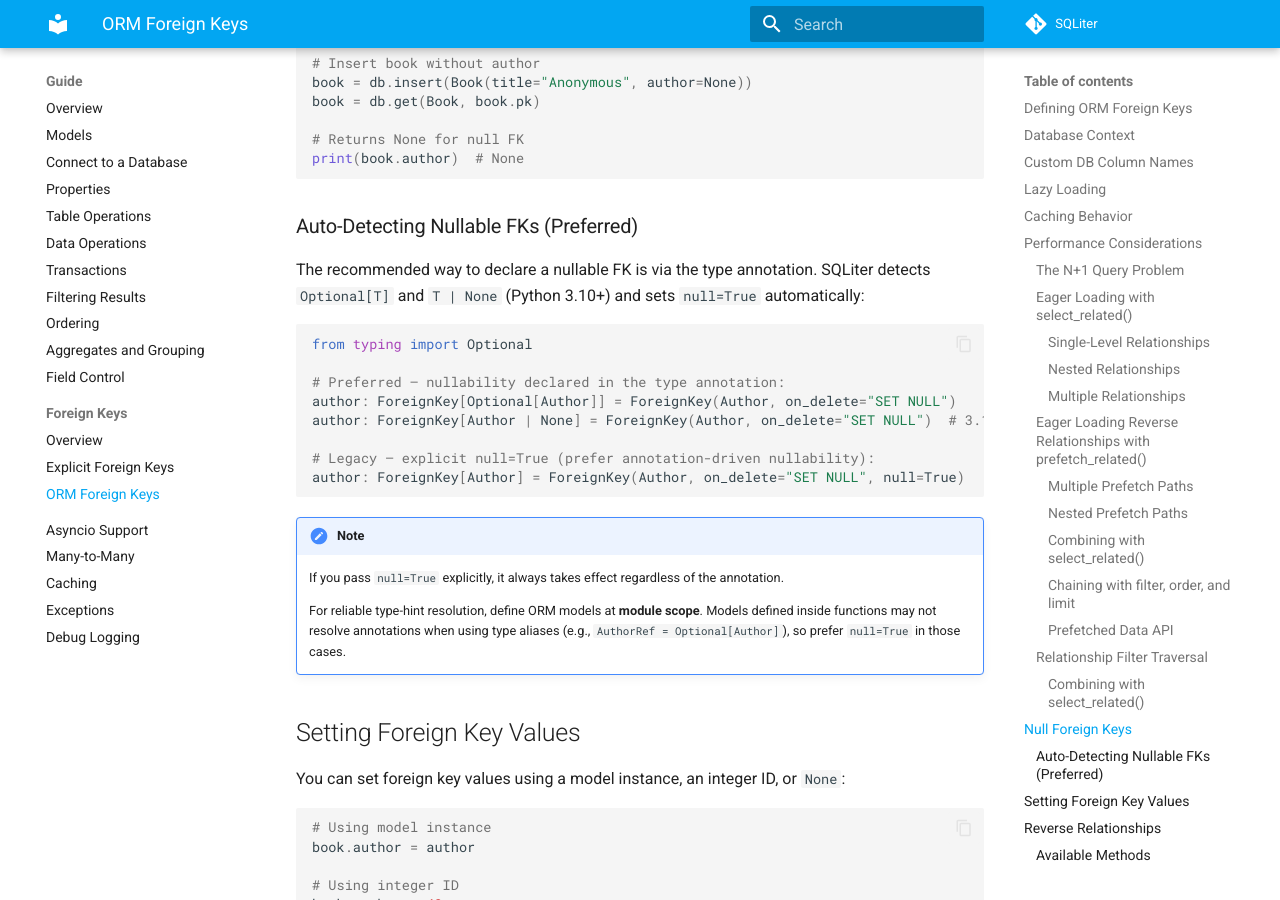
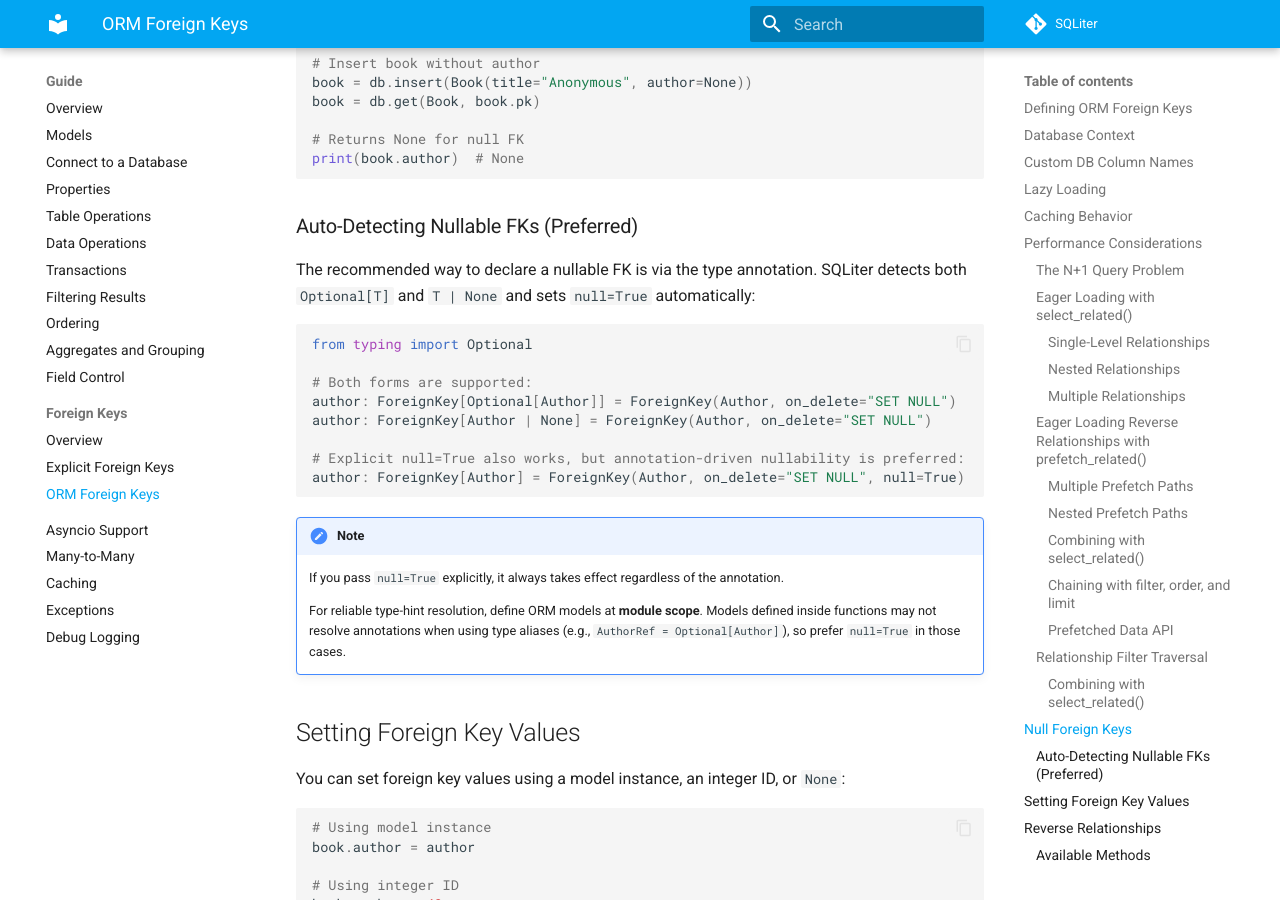
Before and after one commit to seapagan/sqliter-py, an MkDocs documentation site: the page built from docs/guide/foreign-keys/orm.md, in a window 1280 px wide and 900 px high, scrolled down 7245 px. Built offline with MkDocs 1.6.1 and Material for MkDocs 9.7.7, drawn with Linux system fonts in a browser that asks for light colours; plug-ins that fetch from the network failed and are left out; comment, search, counter and statistics services are not loaded.

Commit message:
docs: handle python 3.9 removal
Signed-off-by: Grant Ramsay <seapagan@gmail.com>

````diff
--- a/docs/guide/foreign-keys/orm.md
+++ b/docs/guide/foreign-keys/orm.md
@@ -375,17 +375,17 @@ print(book.author)  # None
 ### Auto-Detecting Nullable FKs (Preferred)
 
 The recommended way to declare a nullable FK is via the type annotation.
-SQLiter detects `Optional[T]` and `T | None` (Python 3.10+) and sets
-`null=True` automatically:
+SQLiter detects both `Optional[T]` and `T | None` and sets `null=True`
+automatically:
 
 ```python
 from typing import Optional
 
-# Preferred — nullability declared in the type annotation:
+# Both forms are supported:
 author: ForeignKey[Optional[Author]] = ForeignKey(Author, on_delete="SET NULL")
-author: ForeignKey[Author | None] = ForeignKey(Author, on_delete="SET NULL")  # 3.10+
+author: ForeignKey[Author | None] = ForeignKey(Author, on_delete="SET NULL")
 
-# Legacy — explicit null=True (prefer annotation-driven nullability):
+# Explicit null=True also works, but annotation-driven nullability is preferred:
 author: ForeignKey[Author] = ForeignKey(Author, on_delete="SET NULL", null=True)
 ```
 
````
Also changed, not shown: CONTRIBUTING.md (+3 -3 lines), README.md (+3 -0 lines).
